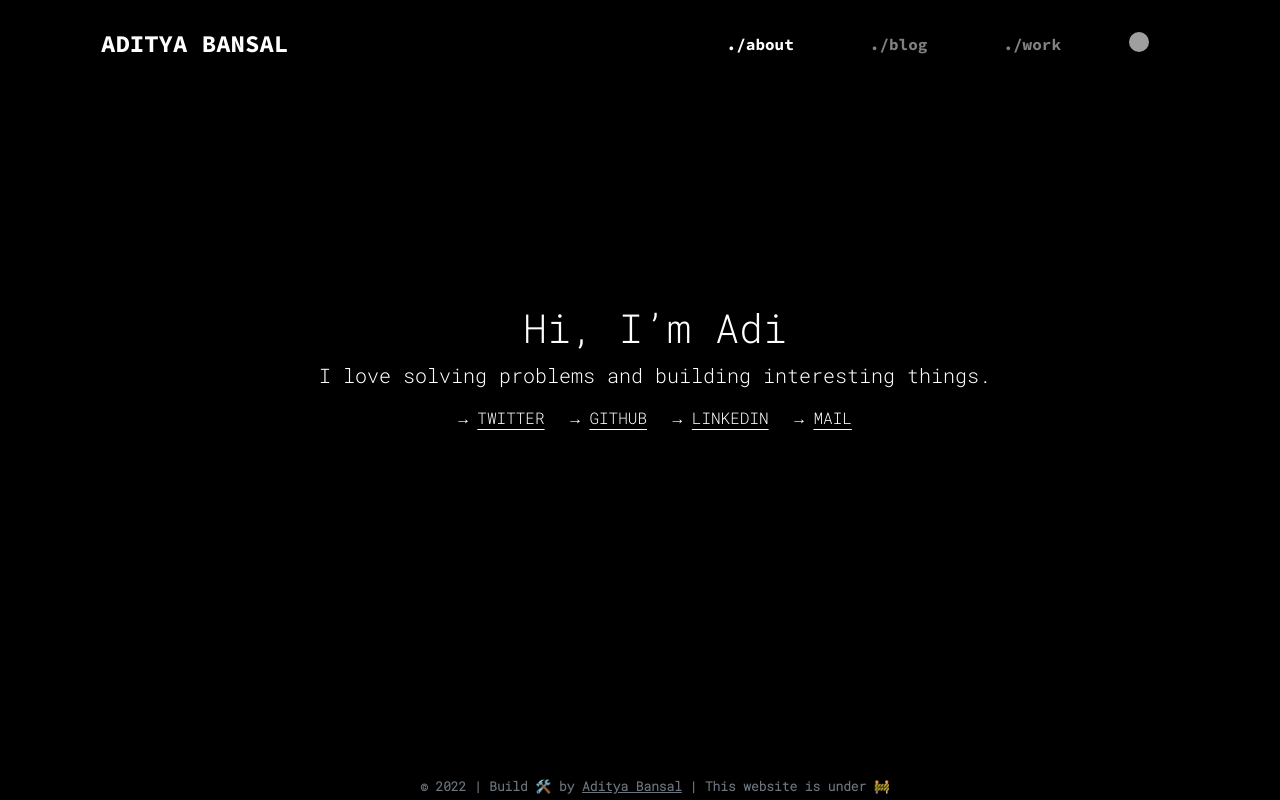
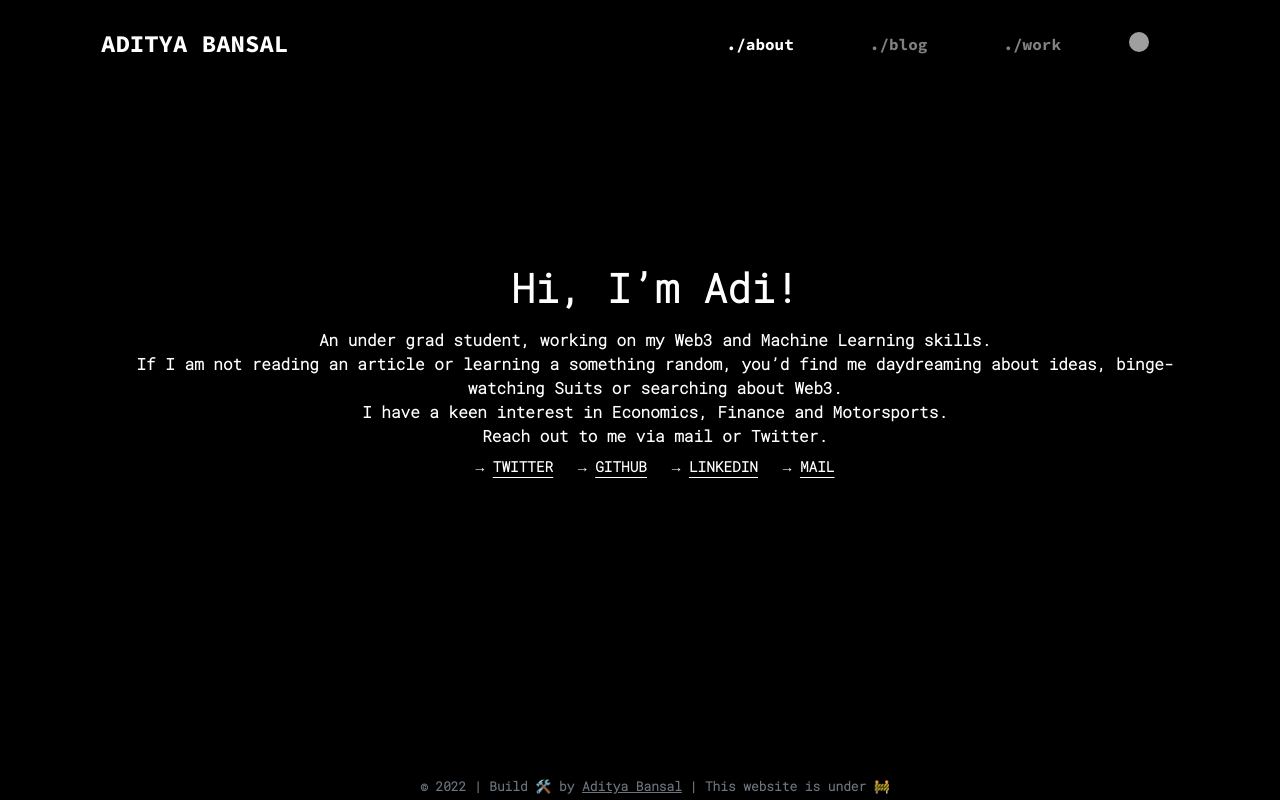
Before and after one commit to InfiAB/website, a plain HTML site: page index.html in a window 1280 px wide. Drawn offline with nearby package versions, Linux system fonts and the light colour scheme.

Commit message:
basic changes.  going for footer

```diff
--- a/css/custom.css
+++ b/css/custom.css
@@ -1,7 +1,15 @@
+@media screen and (max-device-width: ) {
+
+}
+
 body {
   background-color: #F2EFDE;
   /* background-color: white; */
   color: black;
+}
+
+.smaller-font{
+  font-size: 90%;
 }
 
 .footer {
@@ -14,7 +22,7 @@ body {
 
 .vert-center {
   position: absolute;
-  top: 38%;
+  top: 33%;
   margin: auto;
   text-align: center;
 }
--- a/index.html
+++ b/index.html
@@ -51,17 +51,31 @@
 
       <!-- main starts here  -->
 
-      <main class="container vert-center text-center main-font"   >
-        <h1>Hi, I’m Adi</h1>
-        <div>
-          <blockquote class="blockquote">I love solving problems and building interesting things.</blockquote>
+      <main class="container vert-center text-center main-font d-flex flex-column min-vh-100"   >
+        <h1><b>Hi, I’m Adi!</b></h1>
+        <div class="pt-2">
+          <b>
+          <!-- <blockquote><i>I love solving problems and building interesting things.</i></blockquote> -->
+          An under grad student, working on my Web3 and Machine Learning skills.
+          <br>
+          If I am not reading an article or learning a something random, you’d find me daydreaming about ideas, binge-watching Suits or searching about Web3.
+          <br>
+          I have a keen interest in Economics, Finance and Motorsports.
+          <br>
+          Reach out to me via mail or Twitter.
+          <br>
+          </b>
         </div>
-        <div class="justify-content-center social-links">
+        <b>
+        <div class="justify-content-center social-links smaller-font pt-2">
           <a target="_blank" rel="noopener noreferrer" class="pr-3 underline" href="https://twitter.com/adsbansal">→ <u>TWITTER</u></a>
           <a target="_blank" rel="noopener noreferrer" class="pr-3" href="https://github.com/InfiAB">→ <u>GITHUB</u></a>
           <a target="_blank" rel="noopener noreferrer" class="pr-3" href="https://www.linkedin.com/in/aditya-bansal-8203aa1bb">→ <u>LINKEDIN</u></a>
           <a href="mailto:ab.bansal.aditya@gmail.com">→ <u>MAIL</u></a>
+          <br>
+          <br>
         </div>
+        </b>
       </main>
 
       <!-- footer starts here -->
@@ -97,8 +111,8 @@
     <div>
       <blockquote>I love solving problems and building interesting things.</blockquote>
       <br>
-      Currently, I am currently working on my Data Science, Machine Learning skills and
-      studying BE. Computer Engineering at Thapar Institute of Engineering and Technology, Patiala.
+      Currently, I am currently working on my Blockchain Backend, Machine Learning skills and
+      studying Computer Engineering at TIET, Patiala.
       <br><br>
       If I am not reading an article or learning a new skill, you’d find me daydreaming about ideas, binge-watching Suits or searching about Web3.
       I have a keen interest in Economics, Finance and Motorsports.
```
